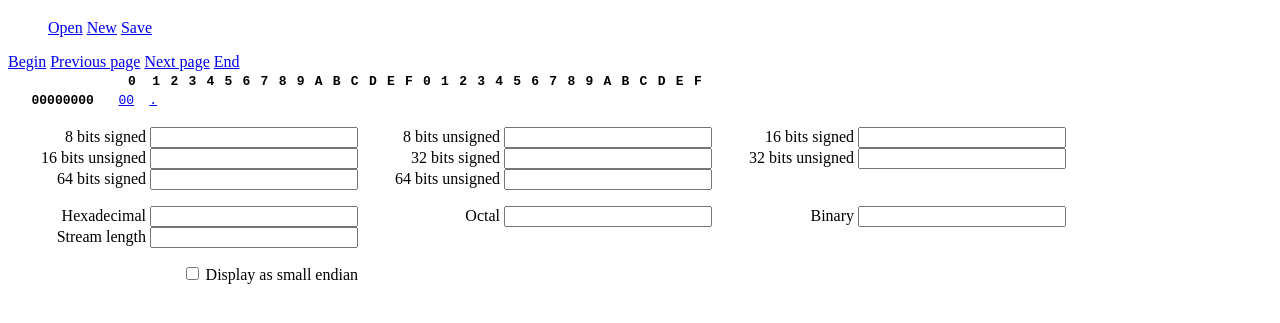
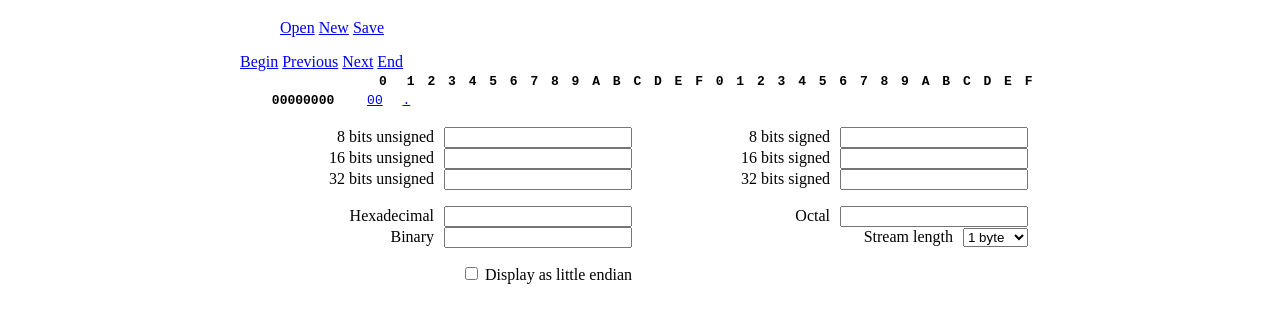
Before and after one commit to nfroidure/Hexa, a plain HTML site: page www/index.html in a window 1280 px wide. Shown: the part 61-384 px from the top of the page. Drawn offline with Linux system fonts and the light colour scheme.

Commit message:
Added byte selection

```diff
--- a/www/css/styles.css
+++ b/www/css/styles.css
@@ -1,6 +1,9 @@
+div.hexa { min-width:600px; max-width:800px; margin:0 auto; }
 h1 { text-align:center; }
 nav {  }
-table { width:700px; }
-p label { display:inline-block; width:350px; text-align: right; }
-p label input[type='text'], p label input[type='number'] { width:200px; }
+table { width:100%; }
+table a.selected { color:red; }
+p label { display:inline-block; width:49%; text-align:right; }
+p label span { display:inline-block; width:180px; padding:0 10px 0 0; }
+p label input[type='text'], p label input[type='number'] { width:180px; }
 input[type="file"] { visibility:hidden; position:absolute; top:-50px; left:-50px; }
--- a/www/index.html
+++ b/www/index.html
@@ -18,6 +18,7 @@
 </head>
 <body>
 	<input type="file" />
+	<div class="hexa">
 	<h1>Hexa</h1>
 		<menu>
 			<a href="app:open" title="Open a file">Open</a>
@@ -26,11 +27,10 @@
 		</menu>
 		<nav>
 			<a href="app:browse?page=begin" title="Go to the begin of the file">Begin</a>
-		<a href="app:browse?page=next" title="Go to the previous page">Previous page</a>
-		<a href="app:browse?page=next" title="Go to the next page">Next page</a>
+			<a href="app:browse?page=next" title="Go to the previous page">Previous</a>
+			<a href="app:browse?page=next" title="Go to the next page">Next</a>
 			<a href="app:browse?page=end" title="Go to the last page">End</a>
 		</nav>
-	<div class="views">
 		<table style="font-family:monospace;">
 			<thead>
 				<tr>
@@ -75,31 +75,29 @@
 					<td><a href="app:select?index=" title="Select the char at ">.</a></td>
 			</tr></tbody>
 		</table>
-		<table>
-			<tbody>
-				<tr>
-				</tr>
-			</tbody>
-		</table>
-		<form action="app:edit">
+		<form action="app:edit" data-change="app:change">
 			<p>
-				<label>8 bits signed <input type="number" pace="1" min="-128" max="127" /></label>
-				<label>8 bits unsigned <input type="number" pace="1" min="0" max="255" /></label>
-				<label>16 bits signed <input type="number" pace="1" min="0" max="65535" /></label>
-				<label>16 bits unsigned <input type="number" pace="1" min="-32767" max="32767" /></label>
-				<label>32 bits signed <input type="number" pace="1" min="0" max="4294967296" /></label>
-				<label>32 bits unsigned <input type="number" pace="1" min="-2147483648" max="2147483648" /></label>
-				<label>64 bits signed <input type="number" pace="1" min="0" max="18446744073709551616" /></label>
-				<label>64 bits unsigned <input type="number" pace="1" min="-9223372036854775808" max="9223372036854775808" /></label>
+				<label><span>8 bits unsigned </span><input type="number" name="uint8" pace="1" min="-128" max="127" /></label>
+				<label><span>8 bits signed </span><input type="number" name="int8" pace="1" min="0" max="255" /></label>
+				<label><span>16 bits unsigned </span><input type="number" name="uint16" pace="1" min="0" max="65535" /></label>
+				<label><span>16 bits signed </span><input type="number" name="int16" pace="1" min="-32768" max="32767" /></label>
+				<label><span>32 bits unsigned </span><input type="number" name="uint32" pace="1" min="0" max="4294967295" /></label>
+				<label><span>32 bits signed </span><input type="number" name="int32" pace="1" min="-2147483648" max="2147483647" /></label><!--
+				<label><span>64 bits unsigned </span><input type="number" name="uint64" pace="1" min="0" max="18446744073709551616" /></label>
+				<label><span>64 bits signed </span><input type="number" name="int64" pace="1" min="-9223372036854775808" max="9223372036854775807" /></label>-->
 			</p>
 			<p>
-				<label>Hexadecimal <input type="number" pace="1" min="-128" max="127" /></label>
-				<label>Octal <input type="number" pace="1" min="-128" max="127" /></label>
-				<label>Binary <input type="number" pace="1" min="-128" max="127" /></label>
-				<label>Stream length <input type="number" pace="1" min="1" max="32" /></label>
+				<label><span>Hexadecimal </span><input type="text" name="hex" max="2" pattern="[0-9a-f]{2}" /></label>
+				<label><span>Octal </span><input type="text" name="octal" max="4" pattern="[0-7]{4}" /></label>
+				<label><span>Binary </span><input type="text" name="bin" max="8" pattern="[01]{8}" /></label>
+				<label><span>Stream length</span><select name="length">
+					<option value="1">1 byte</option>
+					<option value="2">2 bytes</option>
+					<option value="4">4 bytes</option>
+				</select></label>
 			</p>
 			<p>
-				<label><input type="checkbox" /> Display as small endian</label>
+				<label><input type="checkbox" name="littleendian" /> Display as little endian</label>
 			</p>
 		</form>
 	</div>
```
Also changed, not shown: www/javascript/Application.js (+55 -10 lines). Lines whose indentation alone changed are shown as unchanged.
